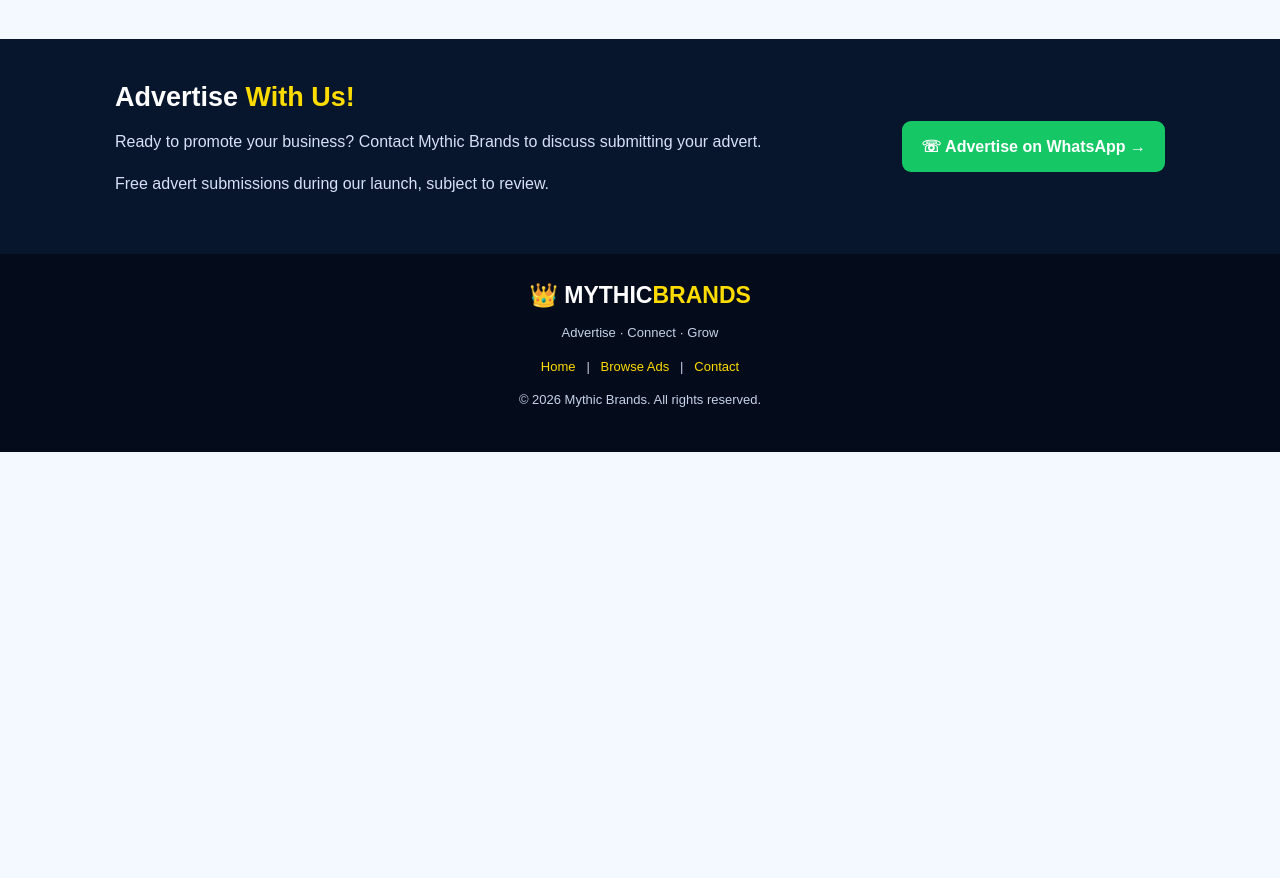
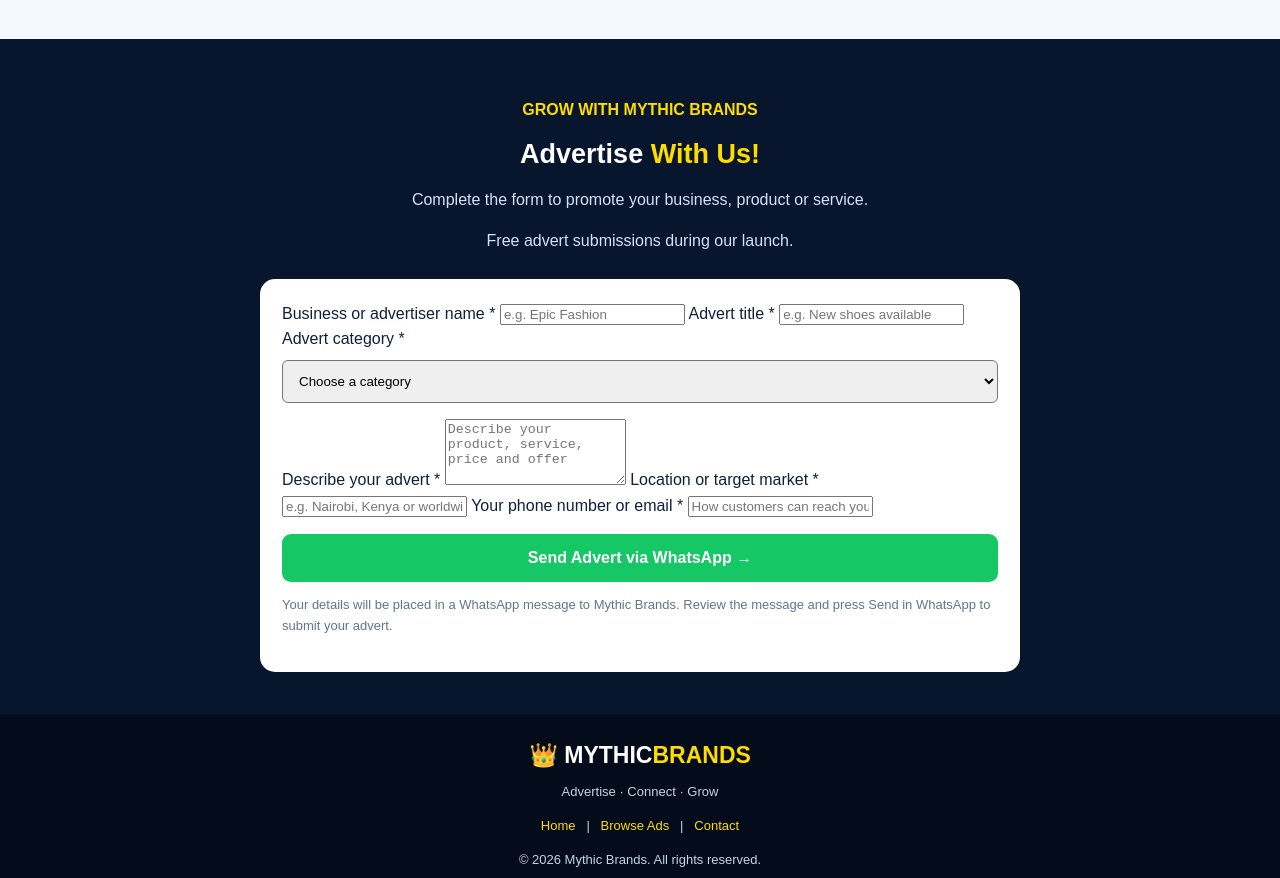
Before and after one commit to mythic-epic/Mythic-brands, a plain HTML site: page index.html in a window 1280 px wide. Shown: the part 1712-2590 px from the top of the page. Before the commit the page ends 2164 px from the top, so only its background shows below. Drawn offline with Linux system fonts and the light colour scheme.

Commit message:
Enhance contact section with advert submission form
Updated the contact section to include a form for advert submissions with improved layout and additional fields.

```diff
--- a/index.html
+++ b/index.html
@@ -155,14 +155,96 @@
 </section>
 
 <section class="cta" id="contact">
-  <div class="cta-inner">
-    <div>
+  <div class="cta-inner" style="display:block;max-width:760px">
+    <div style="text-align:center;margin-bottom:25px">
+      <p style="color:#ffdc00;font-weight:bold">GROW WITH MYTHIC BRANDS</p>
       <h2>Advertise <span>With Us!</span></h2>
-      <p>Ready to promote your business? Contact Mythic Brands to discuss submitting your advert.</p>
-      <p>Free advert submissions during our launch, subject to review.</p>
+      <p>Complete the form to promote your business, product or service.</p>
+      <p>Free advert submissions during our launch.</p>
     </div>
-    <a class="btn whatsapp" target="_blank" rel="noopener" href="https://wa.me/254790006169?text=Hello%20Mythic%20Brands%2C%20I%20would%20like%20to%20advertise%20my%20business.">☏ Advertise on WhatsApp →</a>
+
+    <form id="advertForm"
+      style="background:white;color:#10203b;padding:22px;border-radius:15px">
+
+      <label for="businessName">Business or advertiser name *</label>
+      <input id="businessName" name="businessName"
+        required maxlength="100"
+        placeholder="e.g. Epic Fashion">
+
+      <label for="advertTitle">Advert title *</label>
+      <input id="advertTitle" name="advertTitle"
+        required maxlength="120"
+        placeholder="e.g. New shoes available">
+
+      <label for="category">Advert category *</label>
+      <select id="category" name="category" required
+        style="width:100%;padding:12px;margin:8px 0 16px;border-radius:6px">
+        <option value="">Choose a category</option>
+        <option>Business</option>
+        <option>Electronics</option>
+        <option>Fashion</option>
+        <option>Food and Restaurants</option>
+        <option>Services</option>
+        <option>Jobs and Opportunities</option>
+        <option>Other</option>
+      </select>
+
+      <label for="description">Describe your advert *</label>
+      <textarea id="description" name="description"
+        required maxlength="1000" rows="4"
+        placeholder="Describe your product, service, price and offer"></textarea>
+
+      <label for="location">Location or target market *</label>
+      <input id="location" name="location"
+        required maxlength="100"
+        placeholder="e.g. Nairobi, Kenya or worldwide">
+
+      <label for="contactDetails">Your phone number or email *</label>
+      <input id="contactDetails" name="contactDetails"
+        required maxlength="120"
+        placeholder="How customers can reach you">
+
+      <button type="submit"
+        style="width:100%;padding:15px;margin-top:16px;
+        background:#16c766;color:white;border:0;border-radius:9px;
+        font-size:16px;font-weight:bold">
+        Send Advert via WhatsApp →
+      </button>
+
+      <p style="color:#64748b;font-size:13px">
+        Your details will be placed in a WhatsApp message to Mythic Brands.
+        Review the message and press Send in WhatsApp to submit your advert.
+      </p>
+    </form>
   </div>
+</section>
+
+<script>
+document.getElementById("advertForm").addEventListener("submit", function(event) {
+  event.preventDefault();
+
+  const form = event.currentTarget;
+  if (!form.reportValidity()) return;
+
+  const data = new FormData(form);
+  const message = [
+    "HELLO MYTHIC BRANDS - NEW ADVERT SUBMISSION",
+    "",
+    "Business: " + data.get("businessName"),
+    "Advert title: " + data.get("advertTitle"),
+    "Category: " + data.get("category"),
+    "Description: " + data.get("description"),
+    "Location / target market: " + data.get("location"),
+    "Advertiser contact: " + data.get("contactDetails")
+  ].join("\n");
+
+  const url = "https://wa.me/254790006169?text=" +
+    encodeURIComponent(message);
+
+  window.open(url, "_blank");
+});
+  </script>
+
 </section>
 </main>
 
```
